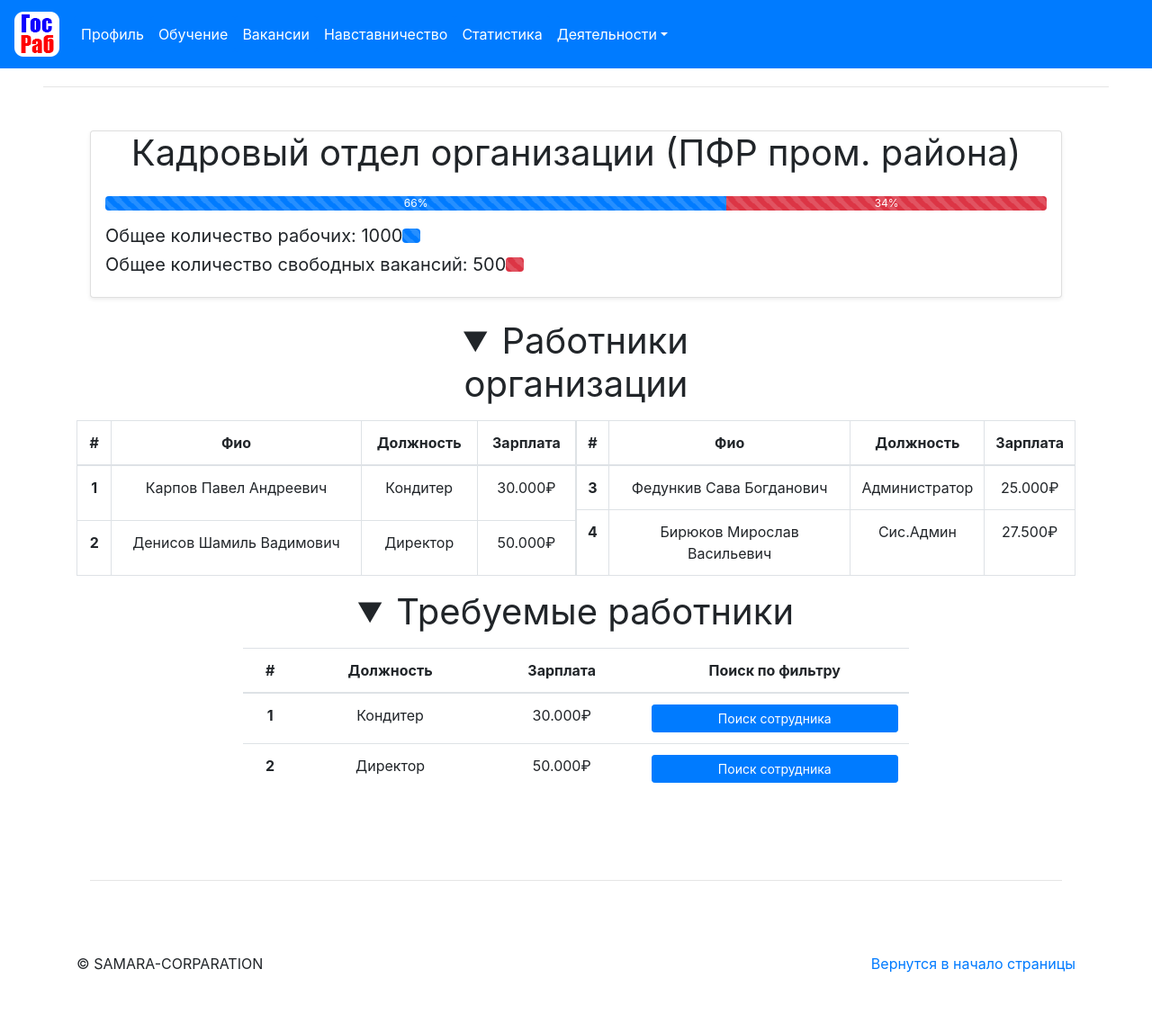
After one commit to AlexandrovRoman/GosRab, a Python web app: template templates/organization.html in a window 1280 px wide. The commit adds this page. Shown: the whole page at 90% size. Run offline with Jinja, Linux system fonts and the light colour scheme; the template is opened without the code that fills it, so the values that code supplies are empty; some libraries are stand-ins or nearby versions.

Commit message:
Интерфейс организации с её работниками

```diff
--- a/templates/education.html
+++ b/templates/education.html
@@ -15,7 +15,7 @@
             </div>
         </div>
         <h1 class="display-4 text-center m-5">Ваши курсы:</h1>
-        <div class="row mb-2 justify-content-center">
+        <div class="row mb-2 justify-content-center ml-5">
             <div class="col-md-5">
                 <div href="#" type="button" class="card flex-md-row mb-4 box-shadow h-md-250"  style="height: 252px; width: 446px">
                     <div class="card-body d-flex flex-column align-items-start bg-light">
@@ -26,7 +26,7 @@
                         <div class="mb-2 text-muted">Сентябрь 2018</div>
                         <p class="card-text mb-auto">Обучение програмированию на языке Python на базе компании Яндекс.</p>
                     </div>
-                        <img class="card-img-right flex-auto d-none d-md-block img-thumbnail img-fluid" src="{{ url_for('static', filename="icon/yandex.jpg") }}" style="height:250px; width: 199px" alt="Card image cap">
+                    <img class="card-img-right flex-auto d-none d-md-block img-thumbnail img-fluid" src="{{ url_for('static', filename="icon/yandex.jpg") }}" style="height:250px; width: 199px" alt="Card image cap">
                 </div>
             </div>
             <div class="col-md-5">
--- /dev/null
+++ b/templates/organization.html
@@ -0,0 +1,122 @@
+{% set title = "Кадровый отдел" %}
+{% set footer = true %}
+{% extends "base.html" %}
+{% block content %}
+    <hr class="featurette-divider m-5">
+    <div class="container marketing">
+        <div class="col-11 col-sm-11 col-md-6 col-lg-5 col-xl-12">
+            <div class="card mb-4 shadow-sm">
+                <h1 class="card-text font-weight-normal text-center">Кадровый отдел организации (ПФР пром. района)</h1>
+                <div class="progress m-3">
+                    <div class="progress-bar progress-bar-striped progress-bar-animated" role="progressbar"
+                         style="width: 66%" aria-valuenow="66" aria-valuemin="0" aria-valuemax="100">66%
+                    </div>
+                    <div class="progress-bar progress-bar-striped progress-bar-animated bg-danger" role="progressbar"
+                         style="width: 34%" aria-valuenow="34" aria-valuemin="0" aria-valuemax="100">34%
+                    </div>
+                </div>
+                <div class="row mx-3">
+                    <h5 class="card-text font-weight-normal">Общее количество рабочих: 1000</h5>
+                    <div class="progress mt-1" style="width: 20px">
+                        <div class="progress-bar progress-bar-striped progress-bar-animated" role="progressbar"
+                             style="width: 100%">
+                        </div>
+                    </div>
+                </div>
+                <div class="row mx-3">
+                    <h5 class="card-text font-weight-normal mb-4">Общее количество свободных вакансий: 500</h5>
+                    <div class="progress mt-1" style="width: 20px">
+                        <div class="progress-bar progress-bar-striped progress-bar-animated bg-danger"
+                             role="progressbar" style="width: 100%"></div>
+                    </div>
+                </div>
+            </div>
+
+            <details class="text-center" open="">
+            <summary class="h1 card-text font-weight-normal mb-3 col-md-6 mx-auto">Работники организации</summary>
+            <div class="row">
+                <table class="table table-hover table-bordered col-md-6">
+                    <thead>
+                    <tr>
+                    <th scope="col">#</th>
+                    <th scope="col">Фио</th>
+                    <th scope="col">Должность</th>
+                    <th scope="col">Зарплата</th>
+                    </tr>
+                    </thead>
+                    <tbody>
+                    <tr>
+                        <th scope="row">1</th>
+                        <td>Карпов Павел Андреевич</td>
+                        <td>Кондитер</td>
+                        <td>30.000₽</td>
+                    </tr>
+                    <tr>
+                        <th scope="row">2</th>
+                        <td>Денисов Шамиль Вадимович</td>
+                        <td>Директор</td>
+                        <td>50.000₽</td>
+                    </tr>
+                    </tbody>
+                </table>
+                <table class="table table-hover table-bordered col-md-6">
+                    <thead>
+                    <tr>
+                    <th scope="col">#</th>
+                    <th scope="col">Фио</th>
+                    <th scope="col">Должность</th>
+                    <th scope="col">Зарплата</th>
+                    </tr>
+                    </thead>
+                    <tbody>
+                    <tr>
+                        <th scope="row">3</th>
+                        <td>Федункив Сава Богданович</td>
+                        <td>Администратор</td>
+                        <td>25.000₽</td>
+                    </tr>
+                    <tr>
+                        <th scope="row">4</th>
+                        <td>Бирюков Мирослав Васильевич</td>
+                        <td>Сис.Админ</td>
+                        <td>27.500₽</td>
+                    </tr>
+                    </tbody>
+                </table>
+            </div>
+            </details>
+
+            <details class="text-center" open="">
+            <summary class="h1 card-text font-weight-normal mb-3 col-md-6 mx-auto">Требуемые работники</summary>
+
+            <div class="row justify-content-center">
+                <table class="table table-hover col-md-8">
+                    <thead>
+                    <tr>
+                    <th scope="col">#</th>
+                    <th scope="col">Должность</th>
+                    <th scope="col">Зарплата</th>
+                    <th scope="col">Поиск по фильтру</th>
+                    </tr>
+                    </thead>
+                    <tbody>
+                    <tr>
+                        <th scope="row">1</th>
+                        <td>Кондитер</td>
+                        <td>30.000₽</td>
+                        <td><button class="btn btn-primary btn-lg btn-block btn-sm" type="submit">Поиск сотрудника</button></td>
+                    </tr>
+                    <tr>
+                        <th scope="row">2</th>
+                        <td>Директор</td>
+                        <td>50.000₽</td>
+                        <td><button class="btn btn-primary btn-lg btn-block btn-sm" type="submit">Поиск сотрудника</button></td>
+                    </tr>
+                    </tbody>
+                </table>
+            </div>
+            </details>
+
+        <hr class="featurette-divider">
+    </div>
+{% endblock %}
--- a/templates/profile.html
+++ b/templates/profile.html
@@ -36,6 +36,9 @@
                   </div>
                   <div class="column">
                       <h4 class="mb-3">Знание иностранных язаков: {{ Knowledge_of_foreign_language }}</h4>
+                  </div>
+                  <div class="column">
+                      <h4 class="mb-3">Информация о себе: Отсутвует</h4>
                   <hr class="featurette-divider">
 
                   </div><!-- /.container -->
--- a/users/urls.py
+++ b/users/urls.py
@@ -1,5 +1,5 @@
 from utils.urls import path
-from .views import profile, cookie_test, login, logout, edit_profile, personnel, education, notification, job
+from .views import profile, cookie_test, login, logout, edit_profile, personnel, education, notification, job, organization
 
 urlpatterns = [
     path('profile/', profile),
@@ -10,5 +10,6 @@ urlpatterns = [
     path('profile/personnel/', personnel),
     path('education/', education),
     path('profile/notification/', notification),
-    path('job/', job)
+    path('job/', job),
+    path('profile/personnel/organization', organization)
 ]
--- a/users/views.py
+++ b/users/views.py
@@ -107,3 +107,7 @@ def notification():
 
 def job():
     return render_template("job.html")
+
+
+def organization():
+    return render_template("organization.html")
```
Also changed, not shown: migrations/versions/d485d85d51f2_.py (added, +73 -0 lines), templates/job.html (+3 -4 lines), templates/personnel.html (+5 -5 lines).
